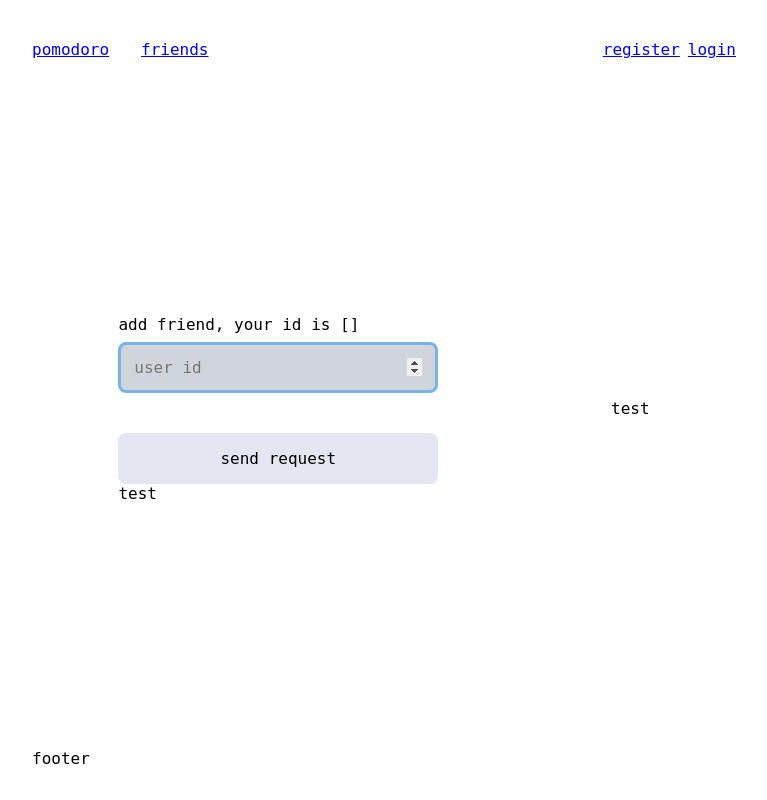
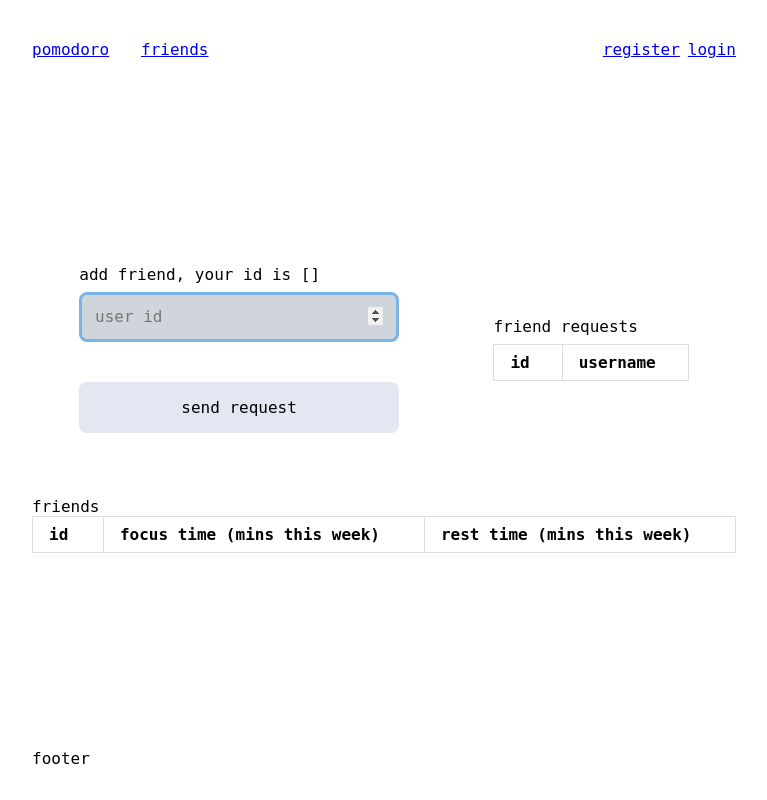
Before and after one commit to tongshengw/pomodoro, a Python web app: template templates/friends.html in a window 1280 px wide. Shown: the whole page, without its empty margins (256-1023 px from the left). Run offline with Jinja, Linux system fonts and the light colour scheme; the template is opened without the code that fills it, so the values that code supplies are empty; some web fonts are replaced.

Commit message:
friends display

```diff
--- a/static/friends.js
+++ b/static/friends.js
@@ -2,9 +2,19 @@
 
 async function loadFriends(friends, friendRequests) {
     try {
-        const response = await fetch("api/load-friends");
-        let json = response.json();
+        const response = await fetch("/api/load-friends", {
+            method: "POST",
+            headers: {
+                'Content-Type': 'application/json'
+            },
+            body: JSON.stringify('lmao idk what to put here')
+        });
+        let json = await response.json();
+        console.log('json')
         console.log(json);
+        friends = json;
+
+        populateFriends(friends)
     } catch (error) {
         console.error(error.message);
     }
@@ -12,7 +22,7 @@ async function loadFriends(friends, friendRequests) {
 
 async function sendFriendRequest(recipientId) {
     try {
-        const response = await fetch("api/add-friends", {
+        const response = await fetch("/api/add-friends", {
             method: "POST",
             headers: {
                 'Content-Type': 'application/json'
@@ -24,4 +34,45 @@ async function sendFriendRequest(recipientId) {
     }
 }
 
-export {loadFriends, sendFriendRequest};
+function populateFriendRequests(friendRequests, tableElement) {
+
+}
+
+function populateFriends(friends) {
+    const tableBody = document.querySelector('#friends-table tbody');
+    // friends.forEach(item => {
+    //     console.log(item)
+    //     const row = document.createElement('tr');
+
+    //     // Create and append cells to the row
+    //     for (let key in item) {
+    //         const cell = document.createElement('td');
+    //         cell.textContent = item[key];
+    //         row.appendChild(cell);
+    //     }
+
+    //     // Append the row to the table body
+    //     tableBody.appendChild(row);
+    // });
+    console.log('loop')
+    for (const key in friends) {
+        console.log(key);
+        const row = document.createElement('tr');
+
+        const idCell = document.createElement('td');
+        idCell.textContent=key;
+        row.appendChild(idCell);
+
+        const cell = document.createElement('td');
+        cell.textContent = friends[key]['totalFocus'];
+        row.appendChild(cell);
+
+        const cell2 = document.createElement('td');
+        cell2.textContent = friends[key]['totalRest'];
+        row.appendChild(cell2);
+
+        tableBody.appendChild(row);
+    }
+}
+
+export {loadFriends, sendFriendRequest, populateFriendRequests, populateFriends};
--- a/static/styles.css
+++ b/static/styles.css
@@ -312,3 +312,34 @@ button{
     font-size: 1.5rem;
     color: var(--greyish);
 }
+
+.friends-table{
+    border-collapse: collapse;
+    width: 100%;
+}
+
+.friends-table td, .friends-table th {
+    border: 1px solid #ddd;
+    padding: 8px;
+    padding-top: .5rem;
+    padding-bottom: .5rem;
+    padding-left: 1rem;
+    padding-right: 2rem;
+  }
+
+.friends-table tr:nth-child(even){background-color: #f2f2f2;}
+
+.friends-table tr:hover {background-color: #ddd;}
+
+.friends-table th {
+    padding-top: .5rem;
+    padding-bottom: .5rem;
+    padding-left: 1rem;
+    padding-right: 2rem;
+    text-align: left;
+    color: black;
+  }
+
+.friends-table-container{
+    margin-top: 4rem;
+}
--- a/templates/friends.html
+++ b/templates/friends.html
@@ -3,8 +3,8 @@
 {%block title%}Friends | Pomodoro{%endblock%}
 
 {%block body%}
-    <div class="login-container">
-        <div>
+<div>
+    <div class="friends-container login-container">
             <div class="login">
                 <div>add friend, your id is [{{user_id}}]</div>
                 <!-- <form action="" class = "login-form"> -->
@@ -16,28 +16,59 @@
                 <!-- </form> -->
 
             </div>
-            <div class = "table">
-                test
+
+            <div class="login">
+                <div>friend requests</div>
+                <!-- <form action="" class = "login-form"> -->
+
+                    <table id="pending-friends-table" class="friends-table">
+                        <thead>
+                            <tr>
+                                <th>id</th>
+                                <th>username</th>
+                            </tr>
+                        </thead>
+                        <tbody>
+                            <!-- Rows will be added here dynamically -->
+                        </tbody>
+                    </table>
+
+                <!-- </form> -->
+
             </div>
-
-        </div>
-
-        <div>
-            test
-        </div>
-
     </div>
 
+
+    <div class="friends-table-container">
+        friends
+        <table id="friends-table" class="friends-table">
+            <thead>
+                <tr>
+                    <th>id</th>
+                    <th>focus time (mins this week)</th>
+                    <th>rest time (mins this week)</th>
+                </tr>
+            </thead>
+            <tbody>
+                <!-- Rows will be added here dynamically -->
+            </tbody>
+        </table>
+    </div>
+
+</div>
 {%endblock%}
 
 {%block script%}
     <script type="module">
-        import {loadFriends, sendFriendRequest} from '../static/friends.js';
+        import {loadFriends, sendFriendRequest, populateFriendRequests, populateFriends} from '../static/friends.js';
 
-        let friends = [];
-        let friendRequests = [];
+        let friends = {};
+        let friendRequests = {};
 
-        // loadFriends(friends, friendRequests);
+        loadFriends(friends, friendRequests);
+
+        // populateFriendRequests(friendRequests, document.getElementById("pending-friends-table"));
+        // populateFriends(friends, document.getElementById("friends-table"));
 
         document.getElementById('friend-request-button').addEventListener('click', async function() {
             let recieverId = document.getElementById('user-id-input').value;
```
Also changed, not shown: app.py (+24 -2 lines).
